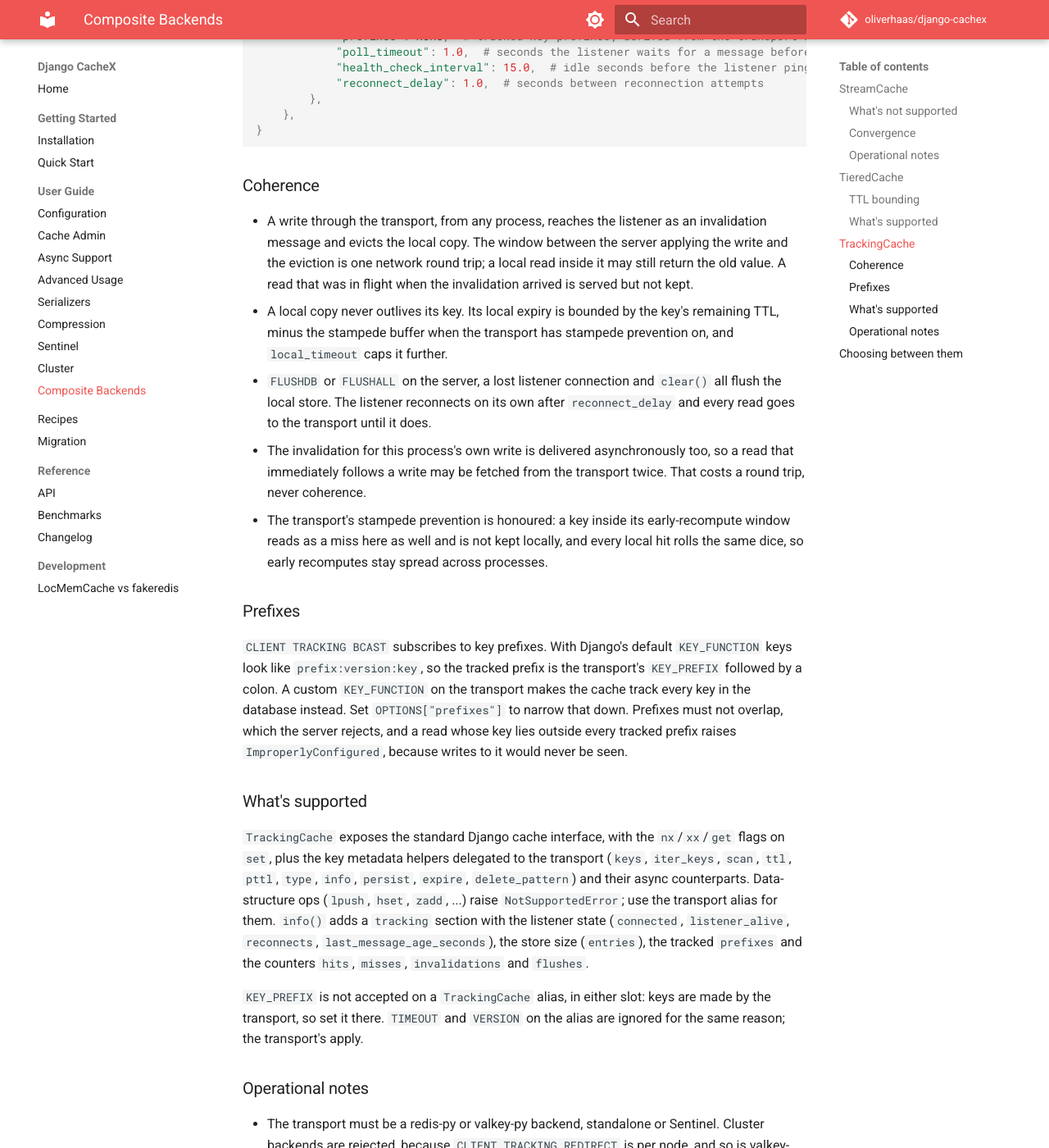
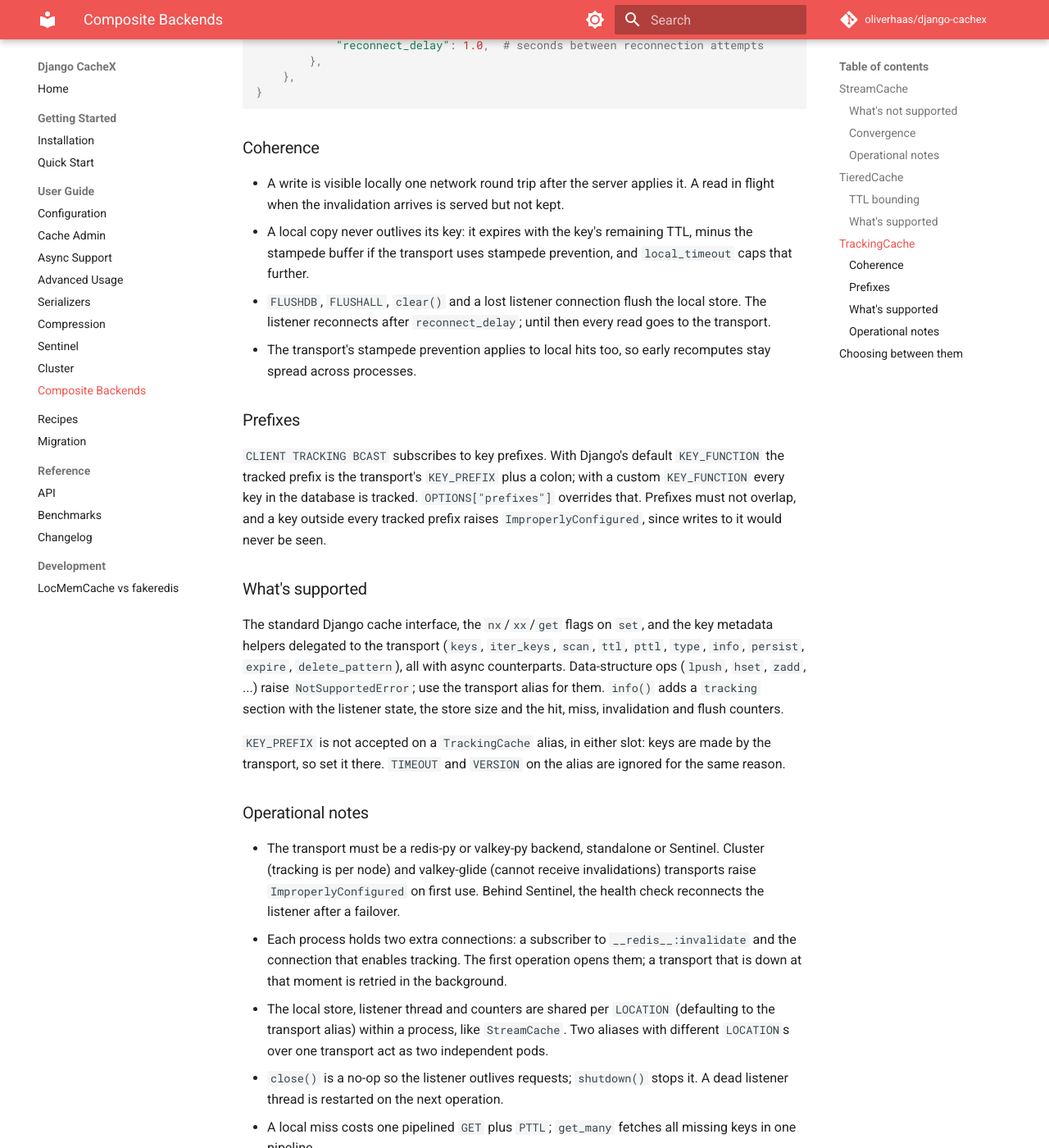
Before and after one commit to oliverhaas/django-cachex, an MkDocs documentation site: the page built from docs/user-guide/composite-backends.md, in a window 1280 px wide and 1400 px high, scrolled down 3904 px. Shown: the whole window at 82% size. Built offline with MkDocs 1.6.1 and Material for MkDocs 9.7.7, drawn with Linux system fonts in a browser that asks for light colours; comment, search, counter and statistics services are not loaded; the version menu is left out; some of the changed text lies outside the part shown.

Commit message:
refactor(tracking): trim the docs, comments and test scaffolding
- Shorten the TrackingCache guide and changelog entry to the essentials.
- Fold the repeated store/pending clears into one helper and flatten
  the pttl handling in _absorb.
- Tests: pass the container info instead of host/port, open listeners
  through a context manager, and share the racing-pipeline setup.

````diff
--- a/docs/user-guide/composite-backends.md
+++ b/docs/user-guide/composite-backends.md
@@ -6,7 +6,7 @@ Three backend classes don't talk to a server directly. They compose other entrie
 |---------|-------------------|-------------|----------|
 | `StreamCache` | Local in-memory dict | Eventually consistent (last-writer-wins) | Read-heavy data shared across pods (config, feature flags) |
 | `TieredCache` | L1 (typically `LocMemCache`), falling through to L2 | Bounded staleness (L1 may lag L2 by up to `l1_timeout`) | Hot reads where L2 round-trip cost dominates |
-| `TrackingCache` | Local store, falling through to the transport | Coherent: the server invalidates local copies on every write (`CLIENT TRACKING`) | Read-heavy keys whose writes must be visible within a round trip |
+| `TrackingCache` | Local store, falling through to the transport | Coherent within one round trip (server-pushed invalidations) | Read-heavy keys that must reflect writes promptly |
 
 ## StreamCache
 
@@ -96,9 +96,9 @@ The same bound applies within a process. Every mutation writes L2 before touchin
 
 ## TrackingCache
 
-Read-through local cache over an existing Redis or Valkey alias, kept coherent by the server's `CLIENT TRACKING` broadcast mode.
+Local read cache over an existing Redis or Valkey alias, kept coherent by the server's `CLIENT TRACKING` broadcast mode.
 
-Reads are served from a bounded in-process store and fall through to the transport on a miss. Writes go to the transport and evict the local copy. One listener thread per process subscribes to the server's invalidation messages for the transport's key prefix, so a write on any pod, or by any other client of the same database, evicts the local copies everywhere. The transport is the only place data is stored: the local store only ever holds what the server just returned, and while the listener is not connected nothing is cached at all.
+Reads are served from a bounded in-process store and fall through to the transport on a miss. Writes go to the transport and evict the local copy. One listener thread per process receives the server's invalidation messages for the transport's key prefix, so a write by any client of that database evicts the local copies everywhere. Nothing is cached while the listener is disconnected.
 
 ```python
 CACHES = {
@@ -124,27 +124,26 @@ CACHES = {
 
 ### Coherence
 
-- A write through the transport, from any process, reaches the listener as an invalidation message and evicts the local copy. The window between the server applying the write and the eviction is one network round trip; a local read inside it may still return the old value. A read that was in flight when the invalidation arrived is served but not kept.
-- A local copy never outlives its key. Its local expiry is bounded by the key's remaining TTL, minus the stampede buffer when the transport has stampede prevention on, and `local_timeout` caps it further.
-- `FLUSHDB` or `FLUSHALL` on the server, a lost listener connection and `clear()` all flush the local store. The listener reconnects on its own after `reconnect_delay` and every read goes to the transport until it does.
-- The invalidation for this process's own write is delivered asynchronously too, so a read that immediately follows a write may be fetched from the transport twice. That costs a round trip, never coherence.
-- The transport's stampede prevention is honoured: a key inside its early-recompute window reads as a miss here as well and is not kept locally, and every local hit rolls the same dice, so early recomputes stay spread across processes.
+- A write is visible locally one network round trip after the server applies it. A read in flight when the invalidation arrives is served but not kept.
+- A local copy never outlives its key: it expires with the key's remaining TTL, minus the stampede buffer if the transport uses stampede prevention, and `local_timeout` caps that further.
+- `FLUSHDB`, `FLUSHALL`, `clear()` and a lost listener connection flush the local store. The listener reconnects after `reconnect_delay`; until then every read goes to the transport.
+- The transport's stampede prevention applies to local hits too, so early recomputes stay spread across processes.
 
 ### Prefixes
 
-`CLIENT TRACKING BCAST` subscribes to key prefixes. With Django's default `KEY_FUNCTION` keys look like `prefix:version:key`, so the tracked prefix is the transport's `KEY_PREFIX` followed by a colon. A custom `KEY_FUNCTION` on the transport makes the cache track every key in the database instead. Set `OPTIONS["prefixes"]` to narrow that down. Prefixes must not overlap, which the server rejects, and a read whose key lies outside every tracked prefix raises `ImproperlyConfigured`, because writes to it would never be seen.
+`CLIENT TRACKING BCAST` subscribes to key prefixes. With Django's default `KEY_FUNCTION` the tracked prefix is the transport's `KEY_PREFIX` plus a colon; with a custom `KEY_FUNCTION` every key in the database is tracked. `OPTIONS["prefixes"]` overrides that. Prefixes must not overlap, and a key outside every tracked prefix raises `ImproperlyConfigured`, since writes to it would never be seen.
 
 ### What's supported
 
-`TrackingCache` exposes the standard Django cache interface, with the `nx`/`xx`/`get` flags on `set`, plus the key metadata helpers delegated to the transport (`keys`, `iter_keys`, `scan`, `ttl`, `pttl`, `type`, `info`, `persist`, `expire`, `delete_pattern`) and their async counterparts. Data-structure ops (`lpush`, `hset`, `zadd`, ...) raise `NotSupportedError`; use the transport alias for them. `info()` adds a `tracking` section with the listener state (`connected`, `listener_alive`, `reconnects`, `last_message_age_seconds`), the store size (`entries`), the tracked `prefixes` and the counters `hits`, `misses`, `invalidations` and `flushes`.
+The standard Django cache interface, the `nx`/`xx`/`get` flags on `set`, and the key metadata helpers delegated to the transport (`keys`, `iter_keys`, `scan`, `ttl`, `pttl`, `type`, `info`, `persist`, `expire`, `delete_pattern`), all with async counterparts. Data-structure ops (`lpush`, `hset`, `zadd`, ...) raise `NotSupportedError`; use the transport alias for them. `info()` adds a `tracking` section with the listener state, the store size and the hit, miss, invalidation and flush counters.
 
-`KEY_PREFIX` is not accepted on a `TrackingCache` alias, in either slot: keys are made by the transport, so set it there. `TIMEOUT` and `VERSION` on the alias are ignored for the same reason; the transport's apply.
+`KEY_PREFIX` is not accepted on a `TrackingCache` alias, in either slot: keys are made by the transport, so set it there. `TIMEOUT` and `VERSION` on the alias are ignored for the same reason.
 
 ### Operational notes
 
-- The transport must be a redis-py or valkey-py backend, standalone or Sentinel. Cluster backends are rejected, because `CLIENT TRACKING REDIRECT` is per node, and so is valkey-glide, which cannot receive invalidation messages. Both fail with `ImproperlyConfigured` on first use. Through Sentinel, the health check also confirms the listener still sits on the current primary and reconnects after a failover.
-- Broadcast tracking keeps no per-client state on the server. Each process holds two extra connections: a subscriber to the `__redis__:invalidate` channel and the connection that enables tracking, redirected to it. The first operation in a process opens them synchronously; a transport that is down at that moment is logged and retried in the background.
-- The local store, the listener thread and the counters are shared per `LOCATION` (defaulting to the transport alias) within a process, not per backend instance, for the same reason as `StreamCache`. Two aliases with different `LOCATION`s over one transport act as two independent pods.
+- The transport must be a redis-py or valkey-py backend, standalone or Sentinel. Cluster (tracking is per node) and valkey-glide (cannot receive invalidations) transports raise `ImproperlyConfigured` on first use. Behind Sentinel, the health check reconnects the listener after a failover.
+- Each process holds two extra connections: a subscriber to `__redis__:invalidate` and the connection that enables tracking. The first operation opens them; a transport that is down at that moment is retried in the background.
+- The local store, listener thread and counters are shared per `LOCATION` (defaulting to the transport alias) within a process, like `StreamCache`. Two aliases with different `LOCATION`s over one transport act as two independent pods.
 - `close()` is a no-op so the listener outlives requests; `shutdown()` stops it. A dead listener thread is restarted on the next operation.
 - A local miss costs one pipelined `GET` plus `PTTL`; `get_many` fetches all missing keys in one pipeline.
 
@@ -158,4 +157,4 @@ CACHES = {
 | Network on write | One `XADD` per write | One write to each tier | One write to the transport |
 | Failure mode | Stale until consumer recovers | Strict (falls through to L2) | Strict (nothing is cached while the listener is down) |
 
-If reads can be served from process memory and writes are infrequent, `StreamCache`. If writes are common and staleness must stay within a known bound, `TieredCache`. If a read must not lag a write by more than a round trip and the transport is a single Redis or Valkey server or a Sentinel group, `TrackingCache`.
+If reads can be served from process memory and writes are infrequent, `StreamCache`. If writes are common and staleness must stay within a known bound, `TieredCache`. If writes must be visible everywhere within a round trip and the transport is a single server or Sentinel group, `TrackingCache`.
````
Also changed, not shown: docs/reference/changelog.md (+2 -2 lines), docs/user-guide/configuration.md (+1 -2 lines), 4 other files.
